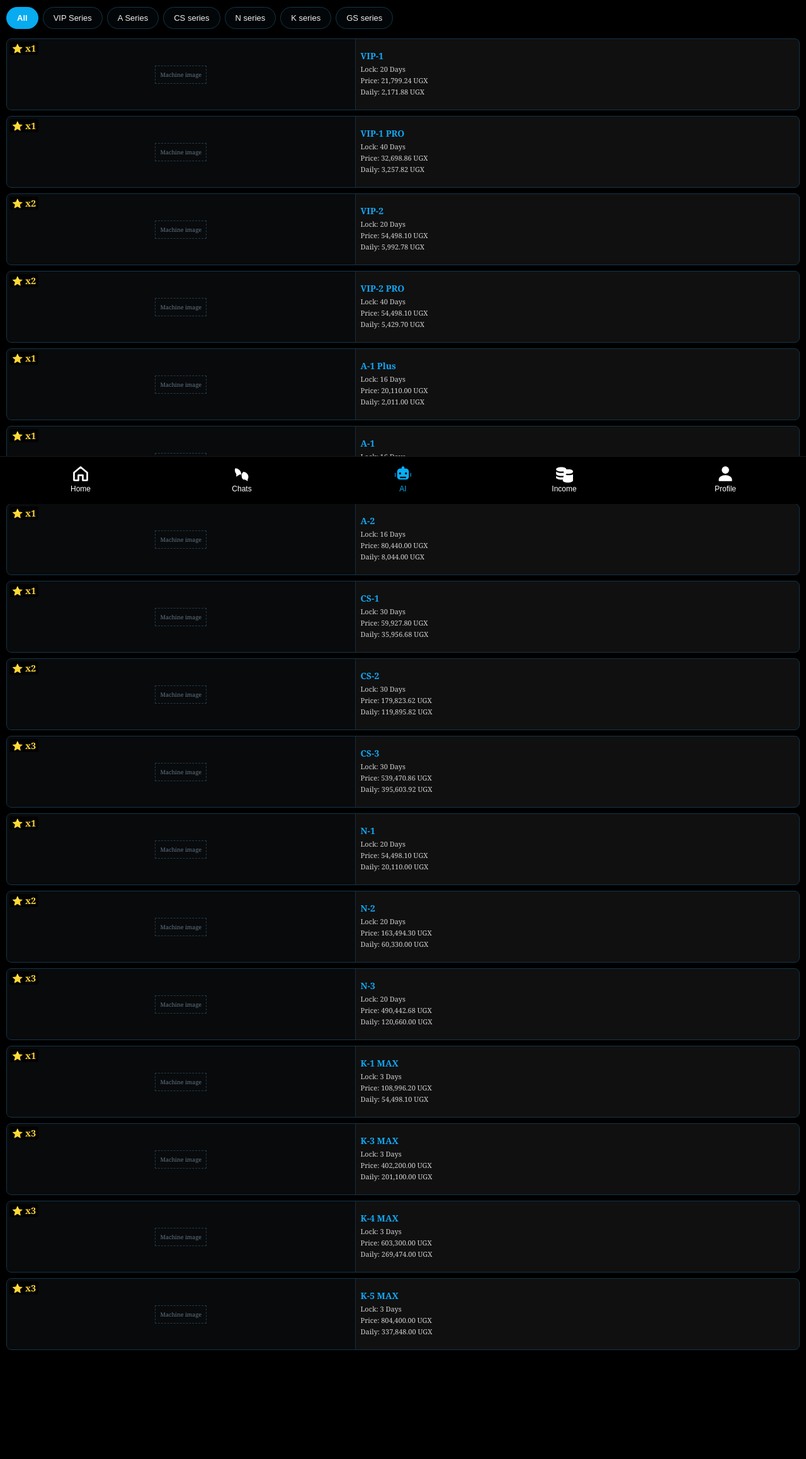
After one commit to forextry298-del/space-x-platform, a Flask app: page /ai in a window 1280 px wide. The commit adds this page. Shown: the whole page at 63% size. Run offline with Flask 3, Linux system fonts and the light colour scheme; the visitor is signed in with stand-in values (Sample User, id 1).

Commit message:
Improve Space X AI machine page layout

```diff
--- a/app.py
+++ b/app.py
@@ -144,6 +144,13 @@ def dashboard():
 
 
 
+@app.route("/ai")
+def ai():
+    if "uid" not in session:
+        return redirect(url_for("login"))
+    return render_template("ai.html")
+
+
 @app.route("/income")
 def income():
     if "uid" not in session:
--- a/static/css/style.css
+++ b/static/css/style.css
@@ -1074,3 +1074,95 @@ nav.sx-bottom-nav > a.active small {
   min-height: 34px !important;
   font-size: 13px !important;
 }
+
+
+/* AI page: match the reference screenshot */
+html:has(.ai-shell), body:has(.ai-shell) {
+  background: #000 !important;
+  margin: 0 !important;
+  padding: 0 !important;
+}
+.ai-shell {
+  width: 100% !important;
+  max-width: none !important;
+  min-height: 100vh !important;
+  margin: 0 !important;
+  padding: 0 0 76px !important;
+  border: 0 !important;
+  border-radius: 0 !important;
+  box-shadow: none !important;
+  background: #000 !important;
+  box-sizing: border-box !important;
+}
+.ai-shell .sx-ai-page {
+  width: 100% !important;
+  max-width: none !important;
+  margin: 0 !important;
+  padding: 8px 0 85px !important;
+  border: 0 !important;
+  border-radius: 0 !important;
+  box-shadow: none !important;
+  background: #000 !important;
+  box-sizing: border-box !important;
+}
+.ai-shell .sx-machine-list {
+  padding: 8px 12px 12px !important;
+}
+.ai-shell .sx-machine-card {
+  border: 1px solid #153548 !important;
+  border-radius: 8px !important;
+  background: #101010 !important;
+}
+.ai-shell nav.sx-bottom-nav {
+  position: fixed !important;
+  left: 0 !important;
+  right: 0 !important;
+  bottom: 0 !important;
+  width: 100% !important;
+  height: 76px !important;
+  margin: 0 !important;
+  z-index: 99999 !important;
+  background: #000 !important;
+  border-top: 1px solid #181818 !important;
+}
+
+/* Compact AI machine layout */
+.ai-shell .sx-series-tabs {
+  gap: 7px !important;
+  padding: 3px 10px 10px !important;
+}
+.ai-shell .sx-series-tabs button {
+  padding: 9px 16px !important;
+  font-size: 13px !important;
+}
+.ai-shell .sx-machine-list {
+  gap: 9px !important;
+  padding: 5px 10px 12px !important;
+}
+.ai-shell .sx-machine-card {
+  grid-template-columns: 44% 56% !important;
+  min-height: 112px !important;
+}
+.ai-shell .sx-machine-image {
+  min-height: 112px !important;
+}
+.ai-shell .sx-machine-star {
+  font-size: 14px !important;
+  padding: 1px 4px !important;
+}
+.ai-shell .sx-image-placeholder {
+  font-size: 9px !important;
+  padding: 7px !important;
+}
+.ai-shell .sx-machine-info {
+  padding: 7px 8px !important;
+}
+.ai-shell .sx-machine-info h2 {
+  font-size: 14px !important;
+  margin-bottom: 5px !important;
+}
+.ai-shell .sx-machine-info p {
+  font-size: 11px !important;
+  margin: 4px 0 !important;
+  line-height: 1.3 !important;
+}
--- a/templates/_bottom_nav.html
+++ b/templates/_bottom_nav.html
@@ -7,7 +7,7 @@
       <svg class="sx-nav-icon filled" viewBox="0 0 24 24" aria-hidden="true"><path d="M3 4.5A8.5 8.5 0 0 1 11.5 13H9l-4.5 3v-3.6A8.4 8.4 0 0 1 3 4.5Zm11 5A7 7 0 0 1 21 16a6.8 6.8 0 0 1-1 3.6V22l-3.8-2H14a7 7 0 0 1 0-10.5Z"/></svg>
       <small>Chats</small>
     </a>
-    <a href="#ai" aria-label="AI">
+    <a class="{% if request.endpoint == 'ai' %}active{% endif %}" href="{{ url_for('ai') }}" aria-label="AI">
       <svg class="sx-nav-icon filled" viewBox="0 0 24 24" aria-hidden="true"><path d="M12 2a2 2 0 0 1 2 2v1h2a4 4 0 0 1 4 4v7a4 4 0 0 1-4 4H8a4 4 0 0 1-4-4V9a4 4 0 0 1 4-4h2V4a2 2 0 0 1 2-2ZM8 10a1.5 1.5 0 1 0 0 3 1.5 1.5 0 0 0 0-3Zm8 0a1.5 1.5 0 1 0 0 3 1.5 1.5 0 0 0 0-3Zm-8 6v2h8v-2Zm-6-5H1v5h1Zm21 0h-1v5h1Z"/></svg>
       <small>AI</small>
     </a>
--- /dev/null
+++ b/templates/ai.html
@@ -0,0 +1,182 @@
+{% extends "base.html" %}
+{% block title %}AI Machines | Space X{% endblock %}
+{% block content %}
+<div class="sx-ai-page">
+  <nav class="sx-series-tabs" aria-label="Machine series">
+    <button class="selected" data-series="All">All</button>
+    <button data-series="VIP Series">VIP Series</button>
+    <button data-series="A Series">A Series</button>
+    <button data-series="CS series">CS series</button>
+    <button data-series="N series">N series</button>
+    <button data-series="K series">K series</button>
+    <button data-series="GS series">GS series</button>
+  </nav>
+
+  <main class="sx-machine-list">
+    {% set machines = [
+      ('VIP Series','VIP-1','20','21,799.24','2,171.88','x1'),
+      ('VIP Series','VIP-1 PRO','40','32,698.86','3,257.82','x1'),
+      ('VIP Series','VIP-2','20','54,498.10','5,992.78','x2'),
+      ('VIP Series','VIP-2 PRO','40','54,498.10','5,429.70','x2'),
+      ('A Series','A-1 Plus','16','20,110.00','2,011.00','x1'),
+      ('A Series','A-1','16','32,698.86','3,257.82','x1'),
+      ('A Series','A-2','16','80,440.00','8,044.00','x1'),
+      ('CS series','CS-1','30','59,927.80','35,956.68','x1'),
+      ('CS series','CS-2','30','179,823.62','119,895.82','x2'),
+      ('CS series','CS-3','30','539,470.86','395,603.92','x3'),
+      ('N series','N-1','20','54,498.10','20,110.00','x1'),
+      ('N series','N-2','20','163,494.30','60,330.00','x2'),
+      ('N series','N-3','20','490,442.68','120,660.00','x3'),
+      ('K series','K-1 MAX','3','108,996.20','54,498.10','x1'),
+      ('K series','K-3 MAX','3','402,200.00','201,100.00','x3'),
+      ('K series','K-4 MAX','3','603,300.00','269,474.00','x3'),
+      ('K series','K-5 MAX','3','804,400.00','337,848.00','x3')
+    ] %}
+    {% for series, name, days, price, daily, quantity in machines %}
+    <article class="sx-machine-card" data-machine-series="{{ series }}">
+      <div class="sx-machine-image">
+        <span class="sx-machine-star">⭐ {{ quantity }}</span>
+        <span class="sx-image-placeholder">Machine image</span>
+      </div>
+      <div class="sx-machine-info">
+        <h2>{{ name }}</h2>
+        <p>Lock: {{ days }} Days</p>
+        <p>Price: {{ price }} UGX</p>
+        <p>Daily: {{ daily }} UGX</p>
+      </div>
+    </article>
+    {% endfor %}
+  </main>
+
+  {% include "_bottom_nav.html" %}
+</div>
+
+
+<style>
+.sx-ai-page {
+  background: #000;
+  color: #eee;
+  min-height: 100vh;
+  padding: 10px 0 90px;
+  overflow: hidden;
+}
+.sx-series-tabs {
+  display: flex;
+  gap: 10px;
+  overflow-x: auto;
+  padding: 4px 12px 16px;
+  scrollbar-width: none;
+  background: #000;
+  position: sticky;
+  top: 0;
+  z-index: 10;
+}
+.sx-series-tabs::-webkit-scrollbar { display: none; }
+.sx-series-tabs button {
+  flex: 0 0 auto;
+  border: 1px solid #12364a;
+  background: #030608;
+  color: #eee;
+  border-radius: 30px;
+  padding: 12px 20px;
+  font-size: 14px;
+  white-space: nowrap;
+}
+.sx-series-tabs button.selected {
+  background: #08aaf0;
+  border-color: #08aaf0;
+  color: #fff;
+  font-weight: bold;
+}
+.sx-machine-list {
+  display: grid;
+  gap: 12px;
+  padding: 8px 12px;
+}
+.sx-machine-card {
+  display: grid;
+  grid-template-columns: 44% 56%;
+  min-height: 140px;
+  border: 1px solid #153548;
+  border-radius: 8px;
+  overflow: hidden;
+  background: #101010;
+  box-sizing: border-box;
+}
+.sx-machine-card[hidden] { display: none !important; }
+.sx-machine-image {
+  position: relative;
+  min-width: 0;
+  min-height: 140px;
+  background: #080a0c;
+  display: flex;
+  align-items: center;
+  justify-content: center;
+  overflow: hidden;
+  border-right: 1px solid #172d3a;
+}
+.sx-machine-star {
+  position: absolute;
+  top: 4px;
+  left: 4px;
+  z-index: 1;
+  background: rgba(0,0,0,.65);
+  color: #ffd83d;
+  font-size: 17px;
+  font-weight: bold;
+  padding: 2px 5px;
+  border-radius: 3px;
+}
+.sx-image-placeholder {
+  color: #637887;
+  font-size: 11px;
+  border: 1px dashed #263b48;
+  padding: 10px;
+  text-align: center;
+}
+.sx-machine-info {
+  padding: 10px 8px;
+  min-width: 0;
+  align-self: center;
+  box-sizing: border-box;
+}
+.sx-machine-info h2 {
+  font-size: 16px;
+  color: #12a8f5;
+  margin: 0 0 8px;
+  font-weight: 700;
+}
+.sx-machine-info p {
+  font-size: 12px;
+  color: #d0d0d0;
+  margin: 6px 0;
+  line-height: 1.4;
+  overflow-wrap: anywhere;
+}
+.sx-ai-page .sx-bottom-nav {
+  position: fixed;
+  bottom: 0;
+  left: 0;
+  right: 0;
+  z-index: 1000;
+}
+@media (min-width: 420px) {
+  .sx-machine-info h2 { font-size: 18px; }
+  .sx-machine-info p { font-size: 14px; }
+}
+</style>
+
+
+<script>
+document.querySelectorAll('.sx-series-tabs button').forEach(button=>{
+  button.addEventListener('click',()=>{
+    document.querySelectorAll('.sx-series-tabs button').forEach(b=>b.classList.remove('selected'));
+    button.classList.add('selected');
+    const series=button.dataset.series;
+    document.querySelectorAll('.sx-machine-card').forEach(card=>{
+      card.hidden=series!=='All' && card.dataset.machineSeries!==series;
+    });
+  });
+});
+</script>
+{% endblock %}
--- a/templates/base.html
+++ b/templates/base.html
@@ -9,8 +9,8 @@
   <meta name="color-scheme" content="dark">
 </head>
 <body>
-  <main class="page-shell{% if request.endpoint == 'dashboard' %} dashboard-shell{% elif request.endpoint == 'income' %} income-shell{% elif request.endpoint == 'profile' %} profile-shell{% endif %}">
-    {% if request.endpoint not in ['dashboard', 'income', 'profile'] %}
+  <main class="page-shell{% if request.endpoint == 'dashboard' %} dashboard-shell{% elif request.endpoint == 'income' %} income-shell{% elif request.endpoint == 'profile' %} profile-shell{% elif request.endpoint == 'ai' %} ai-shell{% endif %}">
+    {% if request.endpoint not in ['dashboard', 'income', 'profile', 'ai'] %}
     <section class="auth-panel">
       <a class="brand" href="{{ url_for('register') }}">SPACE X</a>
       {% with messages = get_flashed_messages(with_categories=true) %}
@@ -26,7 +26,7 @@
 
     {% block content %}{% endblock %}
 
-    {% if request.endpoint not in ['dashboard', 'income', 'profile'] %}
+    {% if request.endpoint not in ['dashboard', 'income', 'profile', 'ai'] %}
     </section>
     {% endif %}
   </main>
```
